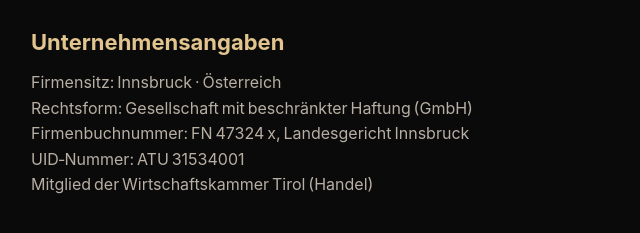
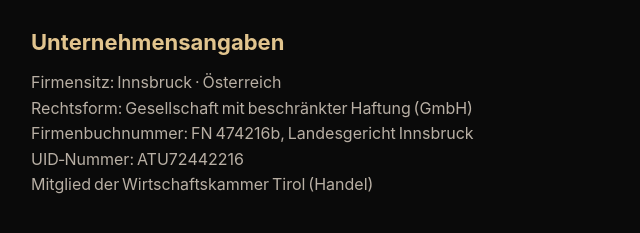
Before and after one commit to MPV87/PM, a plain HTML site: page impressum.html in a window 1280 px wide. Shown: the part 541-774 px from the top of the page, 59-699 px from the left. Drawn offline with Linux system fonts and the light colour scheme.

Commit message:
Update impressum.html

```diff
--- a/impressum.html
+++ b/impressum.html
@@ -61,8 +61,8 @@
     <p>
       Firmensitz: Innsbruck · Österreich<br>
       Rechtsform: Gesellschaft mit beschränkter Haftung (GmbH)<br>
-      Firmenbuchnummer: FN 47324 x, Landesgericht Innsbruck<br>
-      UID‑Nummer: ATU 31534001<br>
+      Firmenbuchnummer: FN 474216b, Landesgericht Innsbruck<br>
+      UID‑Nummer: ATU72442216<br>
       Mitglied der Wirtschaftskammer Tirol (Handel)
     </p>
 
```
